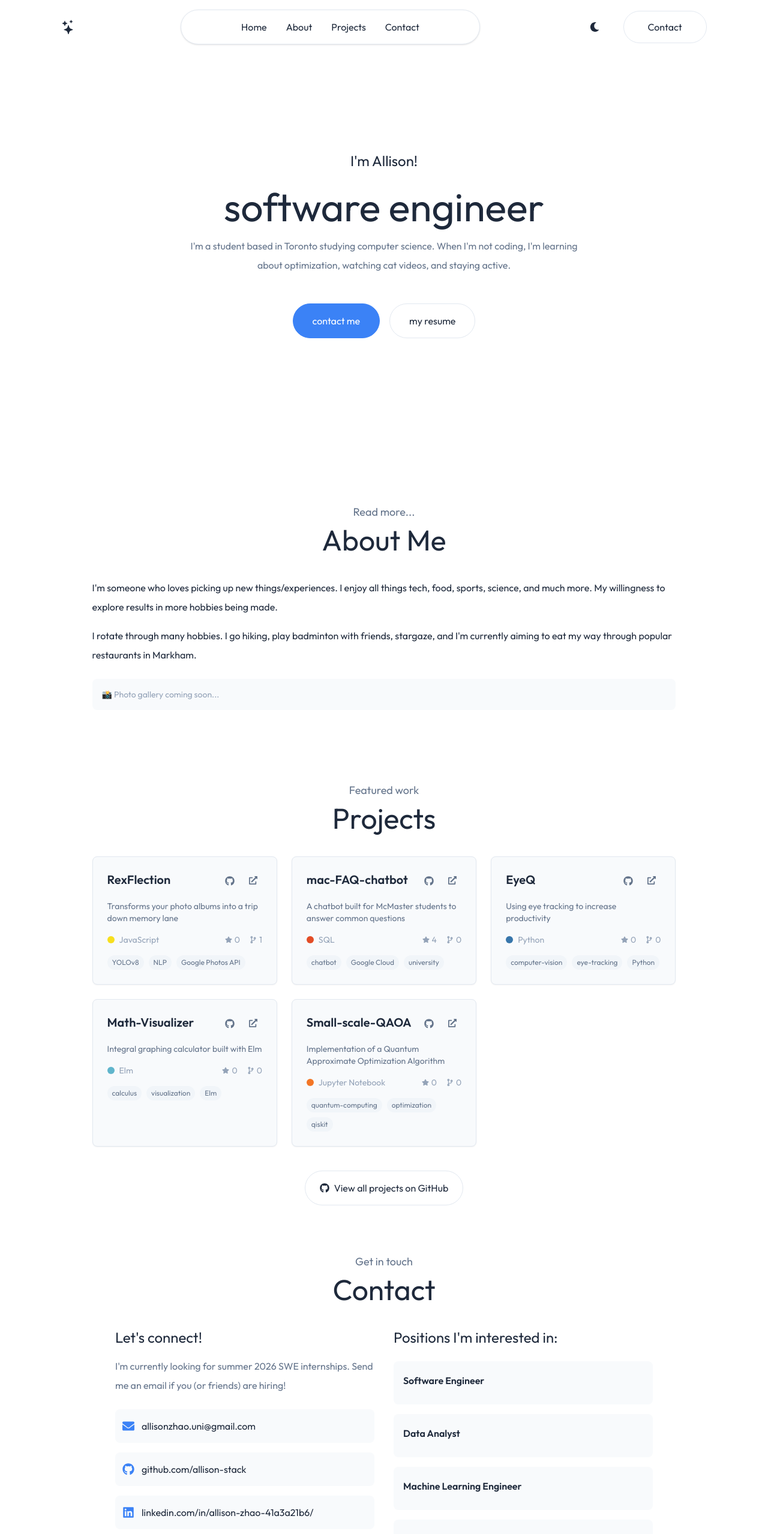
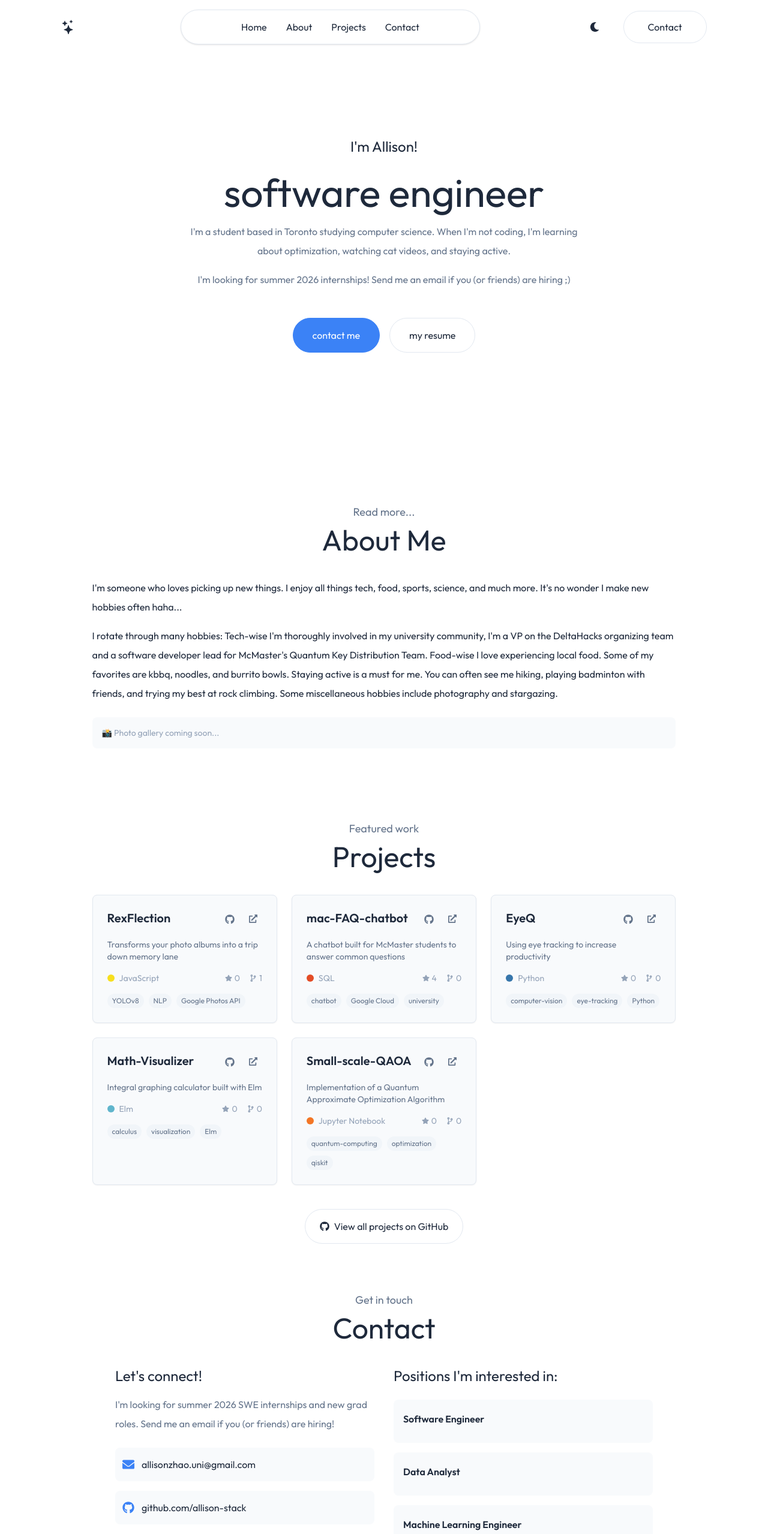
Before and after one commit to allison-stack/personal-portfolio, a Next.js app: page / in a window 1280 px wide. Shown: the top 2558 px of the page at 60% size. Built offline with nearby package versions, Linux system fonts and the light colour scheme; a web font is replaced by a local one.

Commit message:
edit about me section

```diff
--- a/app/components/About.jsx
+++ b/app/components/About.jsx
@@ -8,10 +8,14 @@ const About = () => {
         <div className='flex w-full flex-col lg:flex-row items-center gap-20 my-10'>
             <div className='flex-1 space-y-4'>
                 <p style={{color: 'var(--text-primary)'}}>
-                    I'm someone who loves picking up new things/experiences. I enjoy all things tech, food, sports, science, and much more. My willingness to explore results in more hobbies being made.
+                    I'm someone who loves picking up new things. I enjoy all things tech, food, sports, science, and much more. It's no wonder I make new hobbies often haha...
                 </p>
                 <p style={{color: 'var(--text-primary)'}}>
-                    I rotate through many hobbies. I go hiking, play badminton with friends, stargaze, and I'm currently aiming to eat my way through popular restaurants in Markham.
+                    I rotate through many hobbies:
+                    Tech-wise I'm thoroughly involved in my university community, I'm a VP on the DeltaHacks organizing team and a software developer lead for McMaster's Quantum Key Distribution Team.
+                    Food-wise I love experiencing local food. Some of my favorites are kbbq, noodles, and burrito bowls.
+                    Staying active is a must for me. You can often see me hiking, playing badminton with friends, and trying my best at rock climbing.
+                    Some miscellaneous hobbies include photography and stargazing.
                 </p>
                 <div className="mt-6 p-4 rounded-lg" style={{backgroundColor: 'var(--bg-secondary)'}}>
                     <p className="text-sm" style={{color: 'var(--text-muted)'}}>
--- a/app/components/Contact.jsx
+++ b/app/components/Contact.jsx
@@ -16,7 +16,7 @@ const Contact = () => {
                 Let's connect!
               </h3>
               <p style={{color: 'var(--text-secondary)'}}>
-                I'm currently looking for summer 2026 SWE internships. Send me an email if you (or friends) are hiring!
+                I'm looking for summer 2026 SWE internships and new grad roles. Send me an email if you (or friends) are hiring!
               </p>
             </div>
 
--- a/app/components/Header.jsx
+++ b/app/components/Header.jsx
@@ -15,6 +15,9 @@ const Header = () => {
         <p className='max-w-2xl mx-auto font-Ovo' style={{color: 'var(--text-secondary)'}}>
             I'm a student based in Toronto studying computer science. When I'm not coding, I'm learning about optimization, watching cat videos, and staying active.
         </p>
+        <p className='max-w-2xl mx-auto font-Ovo' style={{color: 'var(--text-secondary)'}}>
+            I'm looking for summer 2026 internships! Send me an email if you (or friends) are hiring ;)
+        </p>
         <div className="flex flex-col sm:flex-row items-center gap-4 mt-8">
             <a href="#contact" className="px-8 py-3 border rounded-full flex items-center gap-2 transition-all duration-200 hover:opacity-80 hover-lift" style={{borderColor: 'var(--accent-primary)', backgroundColor: 'var(--accent-primary)', color: 'white'}}>contact me</a>
             <a href="assets/Allison_Zhao's_Resume.pdf" download className="px-8 py-3 border rounded-full flex items-center gap-2 transition-all duration-200 hover:opacity-80 hover-lift" style={{borderColor: 'var(--border-primary)', color: 'var(--text-primary)'}}>my resume</a>
```
